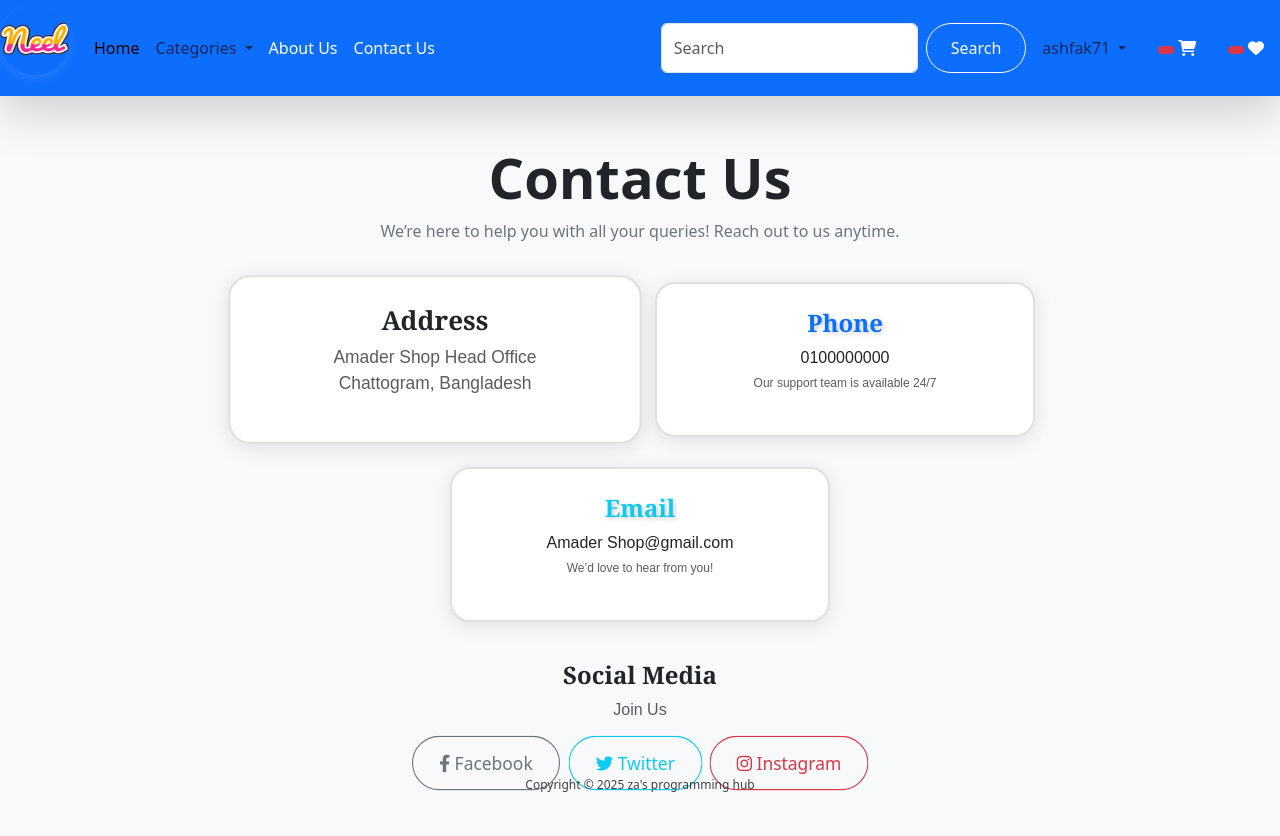
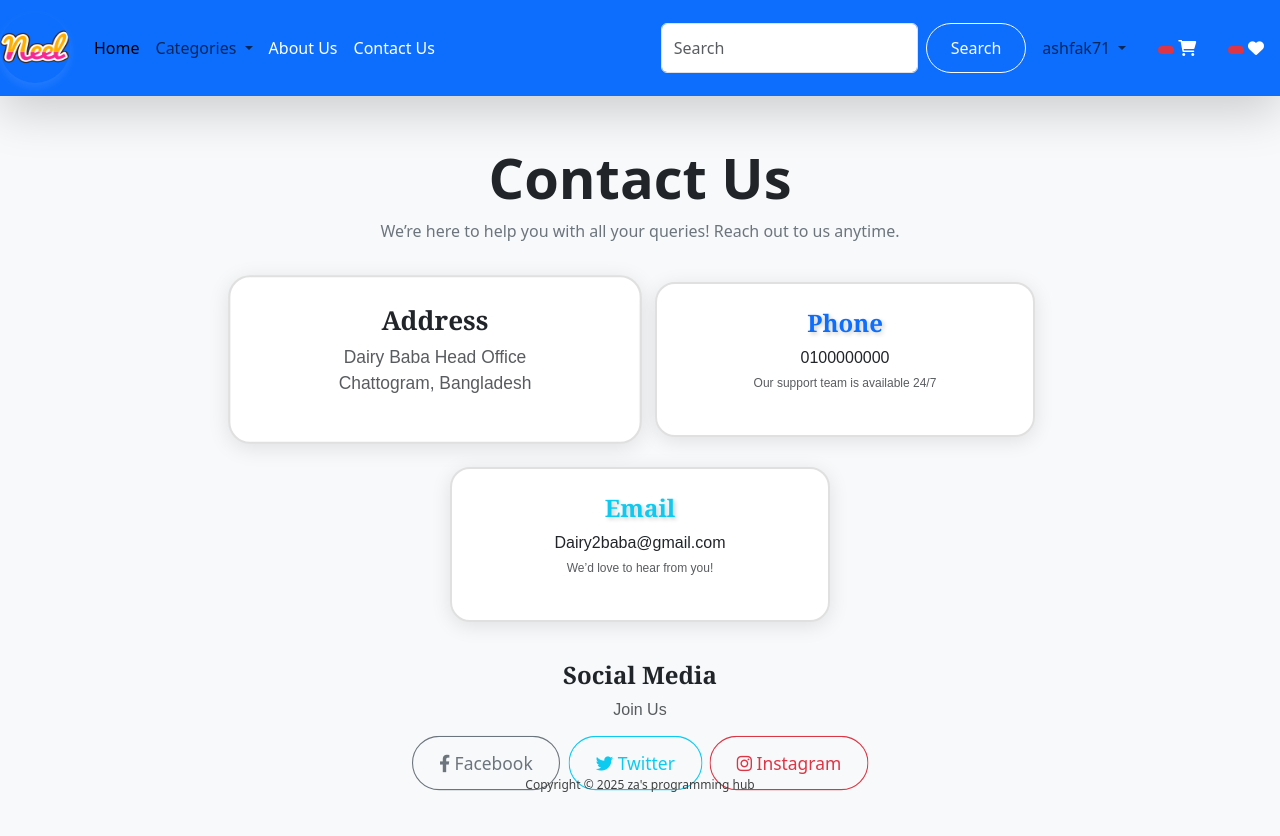
Before and after one commit to zami26/amader_shop, a Django app: page /contact/ in a window 1280 px wide. Run offline with Django 5.2, Linux system fonts and the light colour scheme; a user stored in the database is signed in; data that the repository does not hold is empty; some libraries are stand-ins or nearby versions.

Commit message:
last commit

```diff
--- a/app/admin.py
+++ b/app/admin.py
@@ -4,9 +4,9 @@ from django.utils.html import format_html
 from django.urls import reverse
 from django.contrib.auth.models import Group
 
-admin.site.site_header = "Amader Shop"
-admin.site.site_title = "This is Amader Shop"
-admin.site.index_title = "Welcome to Amader Shop's Custom Admin Panel"
+admin.site.site_header = "Dairy Baba"
+admin.site.site_title = "This is Dairy Baba"
+admin.site.index_title = "Welcome to Dairy Baba's Custom Admin Panel"
 
 @admin.register(Product)
 class ProductModelAdmin(admin.ModelAdmin):
--- a/app/templates/app/about.html
+++ b/app/templates/app/about.html
@@ -7,8 +7,8 @@
     <h2 class="text-center text-primary mb-4 animate__animated animate__fadeIn">About Us</h2>
     <div class="row container">
         <p class="fs-4 text-center text-dark animate__animated animate__fadeIn animate__delay-1s bg-light p-4 rounded">
-            Welcome to Amader Shop – your one-stop online destination for everything you need!
-            At Amader Shop, we believe in making life simpler, stylish, and more convenient by bringing the best of fashion, lifestyle, and your essentials right to your doorstep. Whether you're looking for trendy Attar ,Perfume ,Scent, agar,books,ipad and laptop to upgrade your living space, Amader Shop has it all.
+            Welcome to Dairy Baba – your one-stop online destination for everything you need!
+            At Dairy Baba, we believe in making life simpler, stylish, and more convenient by bringing the best of fashion, lifestyle, and your essentials right to your doorstep. Whether you're looking for trendy Attar ,Perfume ,Scent, agar,books,ipad and laptop to upgrade your living space, Amader Shop has it all.
         </p>
     </div>
 
--- a/app/templates/app/base.html
+++ b/app/templates/app/base.html
@@ -26,8 +26,6 @@
         position: relative;
     }
     .logo {
-        transition: transform 0.3s ease, filter 0.3s ease;
-        cursor: pointer;
         border-radius: 50%;
         box-shadow: 0 4px 10px rgba(255, 253, 253, 0.1);
     }
@@ -38,9 +36,7 @@
         box-shadow: 0 8px 20px rgba(249, 249, 249, 0.2);
     }
 
-    .logo {
-        animation: bounce 2s infinite;
-    }
+
 
     @keyframes bounce {
         0%, 20%, 50%, 80%, 100% {
--- a/app/templates/app/contact.html
+++ b/app/templates/app/contact.html
@@ -12,7 +12,7 @@
         <div class="row justify-content-center">
             <div class="col-md-4 text-center contact-item animate__animated animate__zoomIn animate__delay-1s animate__pulse animate__infinite">
                 <h4 class="fw-bold text-dark" style="font-family: 'Georgia', serif;"> Address</h4>
-                <p class="text-muted" style="font-family: 'Arial', sans-serif;">Amader Shop Head Office<br>Chattogram, Bangladesh</p>
+                <p class="text-muted" style="font-family: 'Arial', sans-serif;">Dairy Baba Head Office<br>Chattogram, Bangladesh</p>
             </div>
             <div class="col-md-4 text-center contact-item animate__animated animate__zoomIn animate__delay-2s">
                 <h4 class="fw-bold text-primary" style="font-family: 'Georgia', serif;"> Phone</h4>
@@ -24,7 +24,7 @@
             <div class="col-md-4 text-center contact-item animate__animated animate__zoomIn animate__delay-3s">
                 <h4 class="fw-bold text-info" style="font-family: 'Georgia', serif;"> Email</h4>
                 <p class="text-muted" style="font-family: 'Arial', sans-serif;">
-                    <a href="mailto:Amader Shopr@gmail.com" class="text-decoration-none text-dark">Amader Shop@gmail.com</a><br>
+                    <a href="mailto:Dairy2baba@gmail.com" class="text-decoration-none text-dark">Dairy2baba@gmail.com</a><br>
                     <span class="text-muted">We’d love to hear from you!</span>
                 </p>
             </div>
--- a/app/templates/app/home.html
+++ b/app/templates/app/home.html
@@ -193,7 +193,7 @@
   <div class="row container mx-auto">
     <div class="col-md-4 col-sm-4 mi-go wow fadeInUp" data-wow-duration="1s" data-wow-delay="0.6s" style="animation-duration: 1s; animation-delay: 0.6s;">
       <div class="goodnesssec buttermilk smbg">
-        <a href="{% url 'category' 'ML' %}" class="product-link">
+        <a href="{% url 'category' 'MS' %}" class="product-link">
           <div class="goodnessseccont text-center">
             <img src="{% static 'app/images/product/milk-shake-chocolate.png' %}" alt="Scent" class="img-responsive center-block">
             <p class="mlkpro">Milkshake</p>
--- a/app/urls.py
+++ b/app/urls.py
@@ -56,6 +56,6 @@ urlpatterns = [
 
 ]+static(settings.MEDIA_URL, document_root=settings.MEDIA_ROOT)
 
-admin.site.site_header = "Amader Shop"
-admin.site.site_title = "Amader Shop"
-admin.site.site_index_title = "Welcome to Amader Shop"
+admin.site.site_header = "Dairy Baba"
+admin.site.site_title = "Dairy Baba"
+admin.site.site_index_title = "Welcome to Dairy Baba"
```
Also changed, not shown: app/static/app/images/product/1728558357Aseel_Final.webp (deleted), app/static/app/images/product/1730533490Zam_Zam.webp (deleted), app/static/app/images/product/WhatsApp_Image_2024-08-18_at_19.31.20_9760fb4f.jpg (deleted), app/static/app/images/product/WhatsApp_Image_2024-08-18_at_19_jW8n1S6.31.20_9760fb4f.jpg (deleted), db.sqlite3, media/product/buffalo-ghee_yQlzXoU.png (added), media/product/paneer-fresh_tjBRdTi.png (added), media/product/paneer-lite_U4IcMXO.png (added), media/product/processedcheese_GsGd1Kz.png (added), media/product/sabja_Oropulk.png (added), media/product/sweet-lassi_zzx2wpX.png (added).
